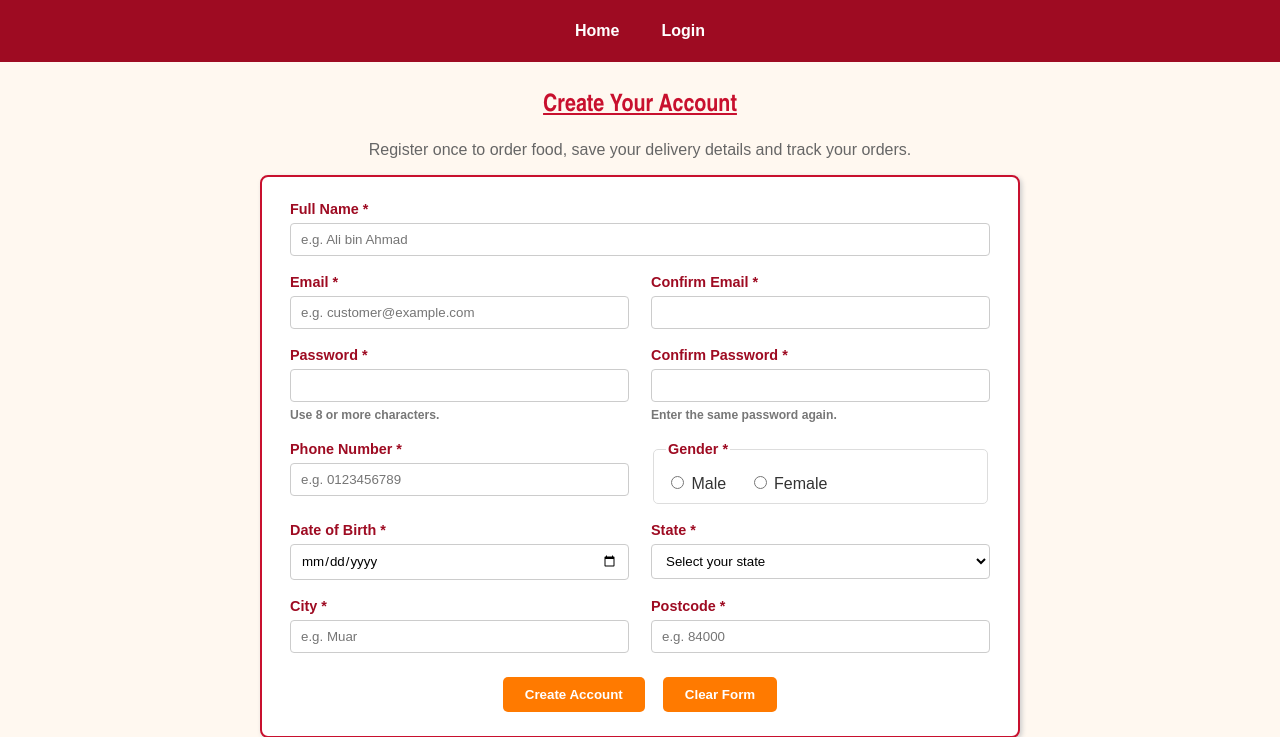
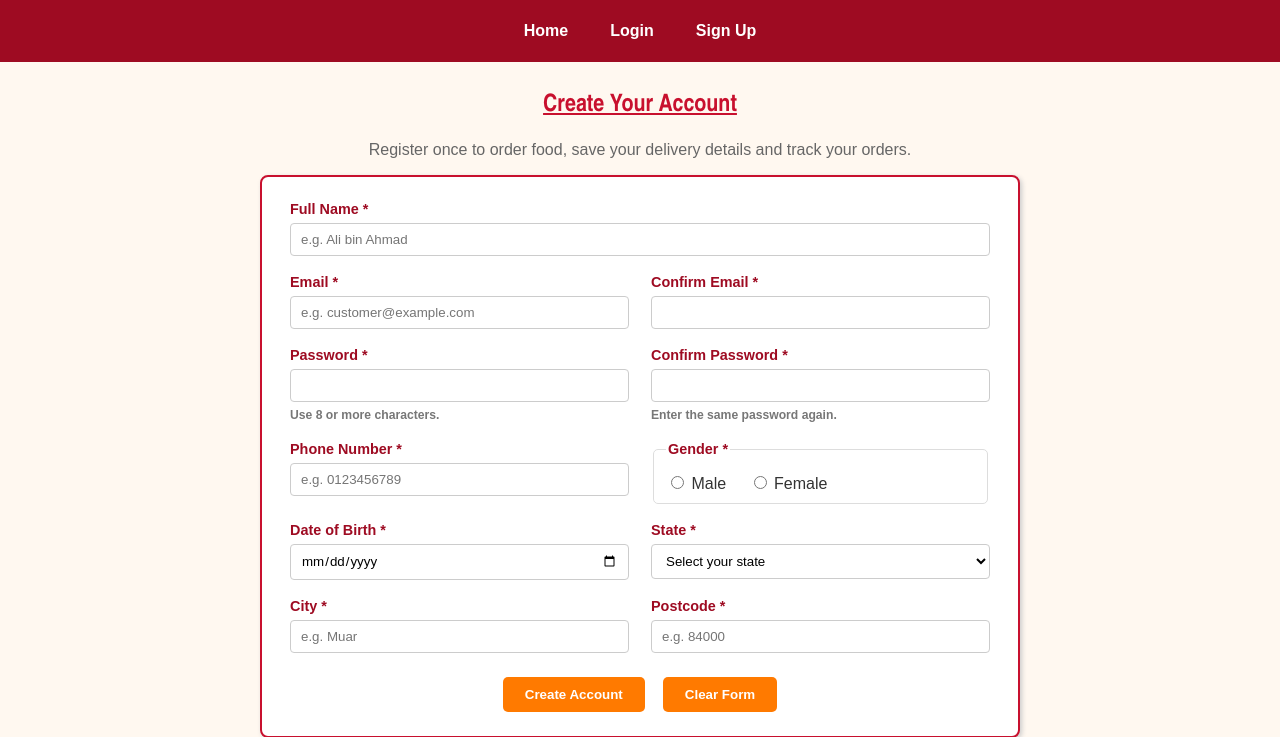
Before and after one commit to T2630-FYP/Fast_Food_Ordering_System, a PHP site: page /register.php in a window 1280 px wide. Shown: the part 192-929 px from the top of the page. Run offline with PHP 8.4, Linux system fonts and the light colour scheme.

Commit message:
Unify guest navigation across registration and recovery pages

```diff
--- a/forgot_password.php
+++ b/forgot_password.php
@@ -57,9 +57,9 @@ if($_SERVER["REQUEST_METHOD"]==="POST" && isset($_POST["forgot_password_btn"]))
 </div>
 
 <div id="navbar">
+<a href="./">Home</a>
 <a href="login.php">Login</a>
 <a href="register.php">Sign Up</a>
-<a href="./">Home</a>
 </div>
 
 <div id="main" role="main">
--- a/register.php
+++ b/register.php
@@ -199,6 +199,7 @@ if($_SERVER["REQUEST_METHOD"]==="POST" && isset($_POST["signupbtn"]))
 <div id="navbar">
 <a href="./">Home</a>
 <a href="login.php">Login</a>
+<a href="register.php">Sign Up</a>
 </div>
 
 <main id="main">
--- a/reset_password.php
+++ b/reset_password.php
@@ -161,9 +161,9 @@ if($_SERVER["REQUEST_METHOD"]==="POST" && isset($_POST["reset_password_btn"]) &&
 </div>
 
 <div id="navbar">
+<a href="./">Home</a>
 <a href="login.php">Login</a>
 <a href="register.php">Sign Up</a>
-<a href="./">Home</a>
 </div>
 
 <div id="main" role="main">
--- a/verify_reset_code.php
+++ b/verify_reset_code.php
@@ -161,9 +161,9 @@ if($_SERVER["REQUEST_METHOD"]==="POST" && isset($_POST["verify_reset_btn"]))
 </div>
 
 <div id="navbar">
+<a href="./">Home</a>
 <a href="login.php">Login</a>
 <a href="register.php">Sign Up</a>
-<a href="./">Home</a>
 </div>
 
 <div id="main" role="main">
```
Also changed, not shown: index.html (line endings or trailing spaces).
